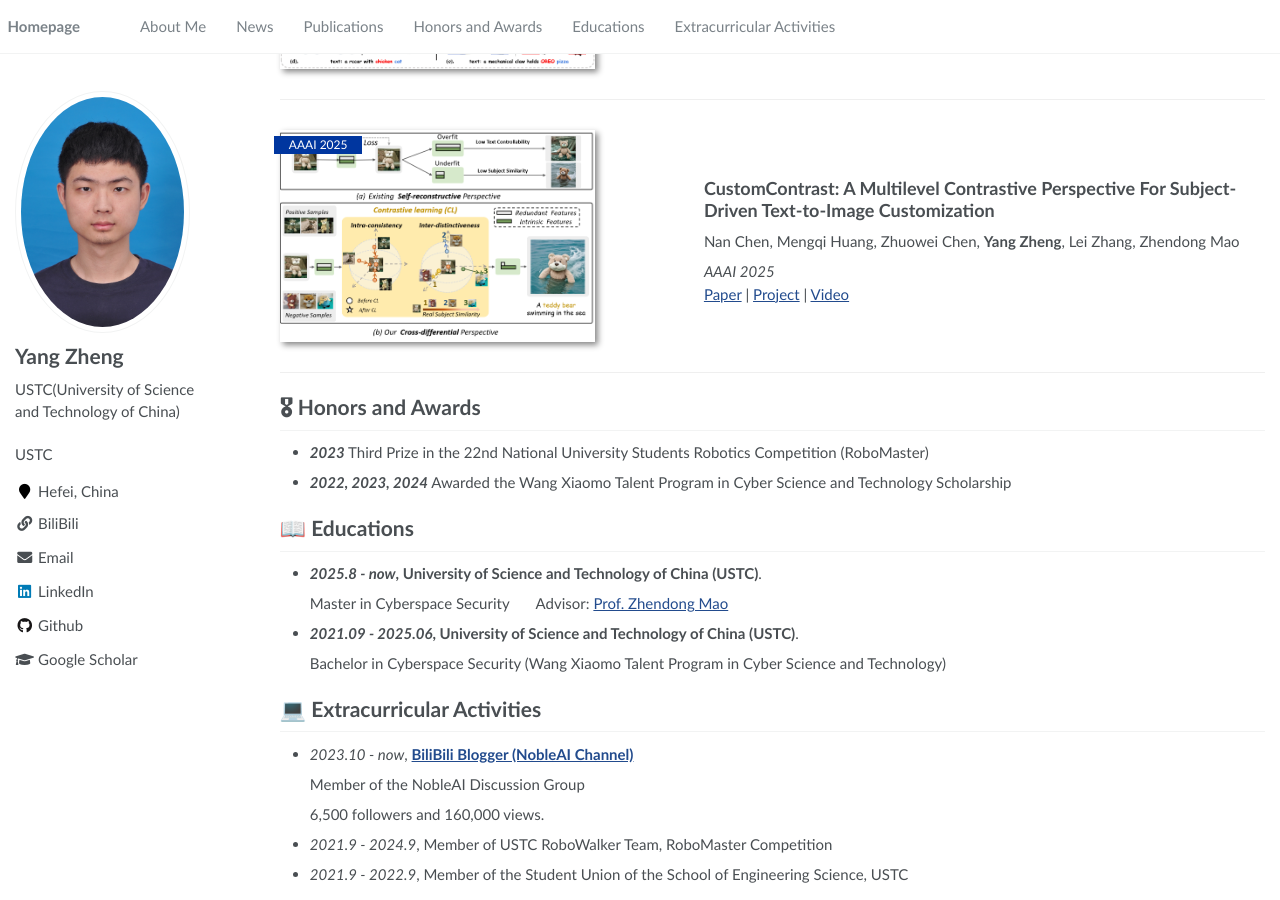
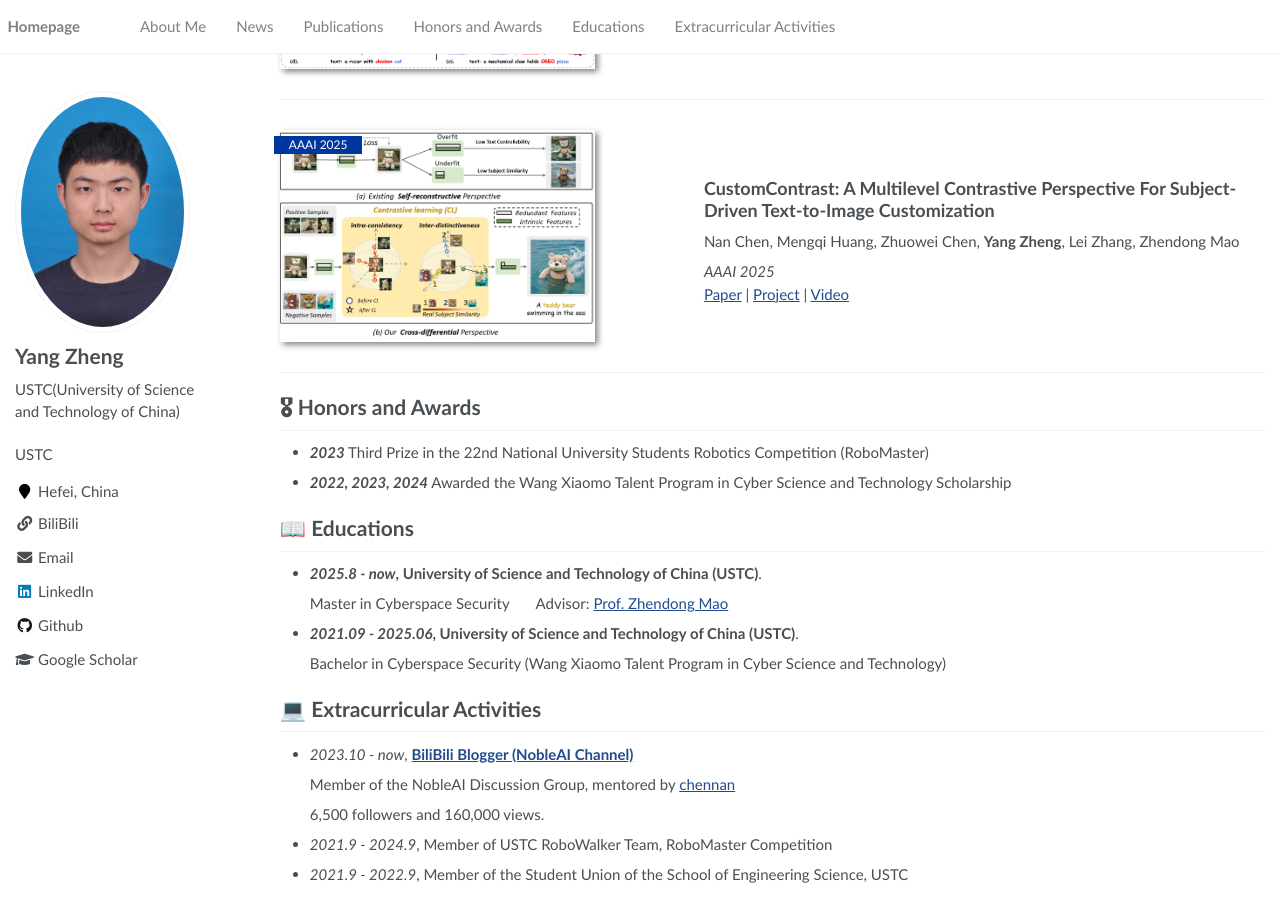
Before and after one commit to shuoyueli4519/shuoyueli4519.github.io, a Jekyll site: the page built from _pages/about.md, in a window 1280 px wide and 900 px high, scrolled down 663 px. Built offline with Jekyll 4.4.1, drawn with Linux system fonts in a browser that asks for light colours.

Commit message:
add nobleai

```diff
--- a/_pages/about.md
+++ b/_pages/about.md
@@ -99,7 +99,7 @@ Nan Chen, Mengqi Huang, Zhuowei Chen, **Yang Zheng**, Lei Zhang, Zhendong Mao
 # 💻 Extracurricular Activities
 - *2023.10 - now*, <strong><a href="https://space.bilibili.com/3546595134015939">BiliBili Blogger (NobleAI Channel)</a></strong>
 
-  Member of the NobleAI Discussion Group
+  Member of the NobleAI Discussion Group, mentored by <a href='https://cn-makers.github.io/'>chennan</a>
 
   6,500 followers and 160,000 views.
 
```
Also changed, not shown: 2 other files.
